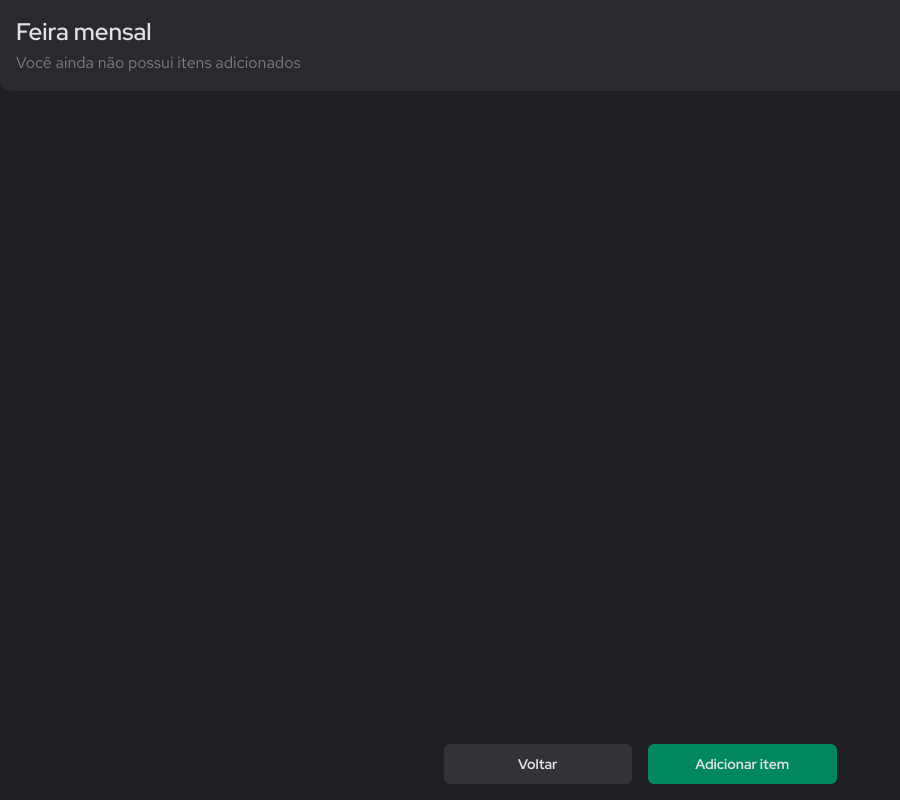
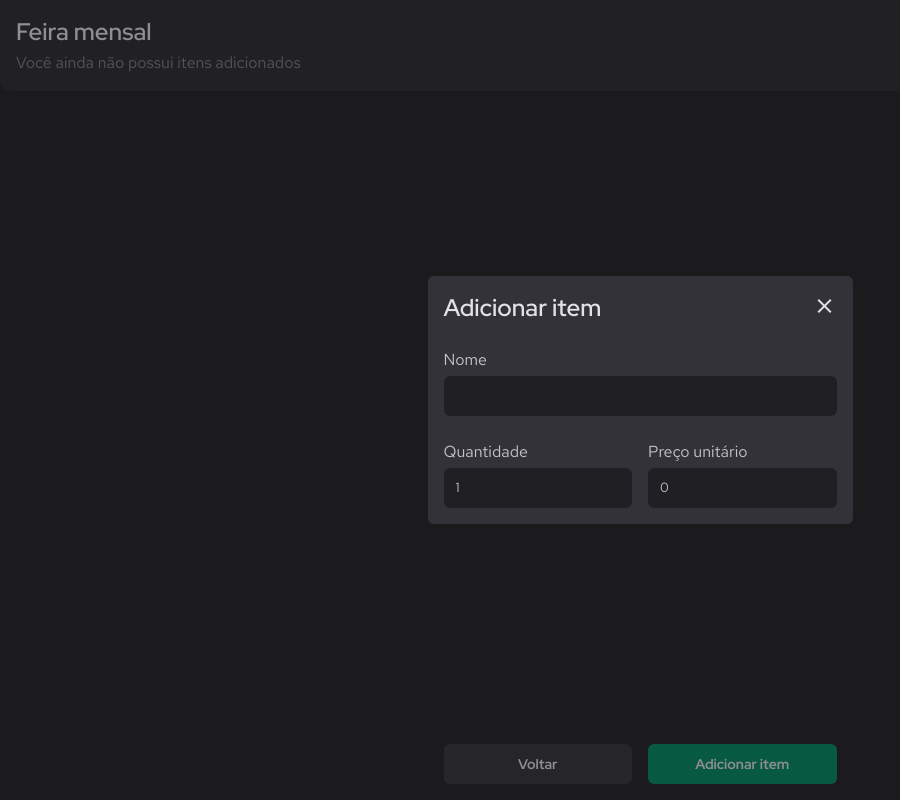
Before and after one commit to marcosvbs/grocery-list, a React (Vite) app: page /my-lists/1 in a window 1280 px wide. Both pictures are taken after a click on the button "Adicionar item". Shown: the whole page, without its empty margins (0-900 px from the left). Built offline with nearby package versions, Linux system fonts and the light colour scheme; data requests are answered from the project's data file.

Commit message:
Add CreateNewItem dialog

```diff
--- a/src/components/Dialog/styles.ts
+++ b/src/components/Dialog/styles.ts
@@ -48,25 +48,4 @@ export const DialogContainer = styled(DialogPanel)`
       background: none;
     }
   }
-
-  .field {
-    display: flex;
-    flex-direction: column;
-
-    gap: 0.25rem;
-
-    input {
-      max-height: 40px;
-
-      padding: 0.75rem;
-
-      background-color: ${(props) => props.theme.background};
-      border: none;
-      border-radius: 6px;
-
-      &::placeholder {
-        color: ${(props) => props.theme["placeholder-text"]};
-      }
-    }
-  }
 `;
--- a/src/pages/ListDetails/index.tsx
+++ b/src/pages/ListDetails/index.tsx
@@ -14,6 +14,17 @@ import {
 import { SecondaryLink } from "../../styles/links";
 import { LoadingSpin } from "../../components/LoadingSpin";
 import { PrimaryButton } from "../../styles/buttons";
+import { Dialog } from "../../components/Dialog";
+import { Input, Label } from "@headlessui/react";
+import { FieldRow, FormField } from "../../styles/formField";
+
+const defaultNewItemData = {
+  id: 0,
+  name: "",
+  amount: 1,
+  value: 0,
+  isChecked: false,
+};
 
 export function ListDetails() {
   const [loadingListData, setLoadingListData] = useState(true);
@@ -24,8 +35,8 @@ export function ListDetails() {
     items: [],
   });
   const [createItemDialogIsOpen, setCreateItemDialogIsOpen] =
-    useState<boolean>();
-  const [newItemData, setNewItemData] = useState<Item>();
+    useState<boolean>(false);
+  const [newItemData, setNewItemData] = useState<Item>(defaultNewItemData);
 
   async function fetchListData() {
     try {
@@ -45,7 +56,7 @@ export function ListDetails() {
 
   function handleCloseCreateItemDialog() {
     setCreateItemDialogIsOpen(false);
-    setNewItemData({});
+    setNewItemData(defaultNewItemData);
   }
 
   useEffect(() => {
@@ -89,39 +100,48 @@ export function ListDetails() {
           </ItemsList>
         )}
 
-        {/* <CreateListDialog
-          open={}
-          onClose={}
+        <Dialog
+          title={"Adicionar item"}
+          isOpen={createItemDialogIsOpen}
+          onClose={handleCloseCreateItemDialog}
         >
-          <div className={"overlay"}>
-            <DialogPanel className={"dialogContainer"}>
-              <div className={"dialogHeader"}>
-                <DialogTitle as="h3">Criar lista</DialogTitle>
+          <FieldRow>
+            <FormField>
+              <Label as="p">Nome</Label>
+              <Input
+                name="itemName"
+                type="text"
+                value={newItemData.name}
+                onChange={() => console.log("1")}
+                required
+              />
+            </FormField>
+          </FieldRow>
 
-                <button onClick={}>
-                  <span className="material-symbols-outlined">close</span>
-                </button>
-              </div>
+          <FieldRow>
+            <FormField>
+              <Label as="p">Quantidade</Label>
+              <Input
+                name="listName"
+                type="number"
+                value={newItemData.amount}
+                onChange={() => console.log("1")}
+                required
+              />
+            </FormField>
 
-              <Field className={"listNameField"}>
-                <Label as="p">Nome</Label>
-                <Input
-                  name="listName"
-                  value={newListName}
-                  onChange={handleChangeNewListName}
-                  required
-                />
-              </Field>
-
-              <PrimaryButton
-                onClick={handleCreateNewList}
-                disabled={!newListName || creatingList}
-              >
-                {creatingList ? <LoadingSpin size={24} /> : "Salvar"}
-              </PrimaryButton>
-            </DialogPanel>
-          </div>
-        </CreateListDialog> */}
+            <FormField>
+              <Label as="p">Preço unitário</Label>
+              <Input
+                name="listName"
+                type="number"
+                value={newItemData.value}
+                onChange={() => console.log("1")}
+                required
+              />
+            </FormField>
+          </FieldRow>
+        </Dialog>
       </ContentContainer>
       <ActionBar>
         <SecondaryLink to={"/my-lists"}>Voltar</SecondaryLink>
--- /dev/null
+++ b/src/styles/formField.ts
@@ -0,0 +1,32 @@
+import styled from "styled-components";
+import { Field } from "@headlessui/react";
+
+export const FormField = styled(Field)`
+  flex-grow: 1;
+  display: flex;
+  flex-direction: column;
+
+  gap: 0.25rem;
+
+  input {
+    display: flex;
+
+    max-height: 40px;
+    width: 100%;
+
+    padding: 0.75rem;
+
+    background-color: ${(props) => props.theme.background};
+    border: none;
+    border-radius: 6px;
+
+    &::placeholder {
+      color: ${(props) => props.theme["placeholder-text"]};
+    }
+  }
+`;
+
+export const FieldRow = styled.div`
+  display: flex;
+  gap: 1rem;
+`;
```
